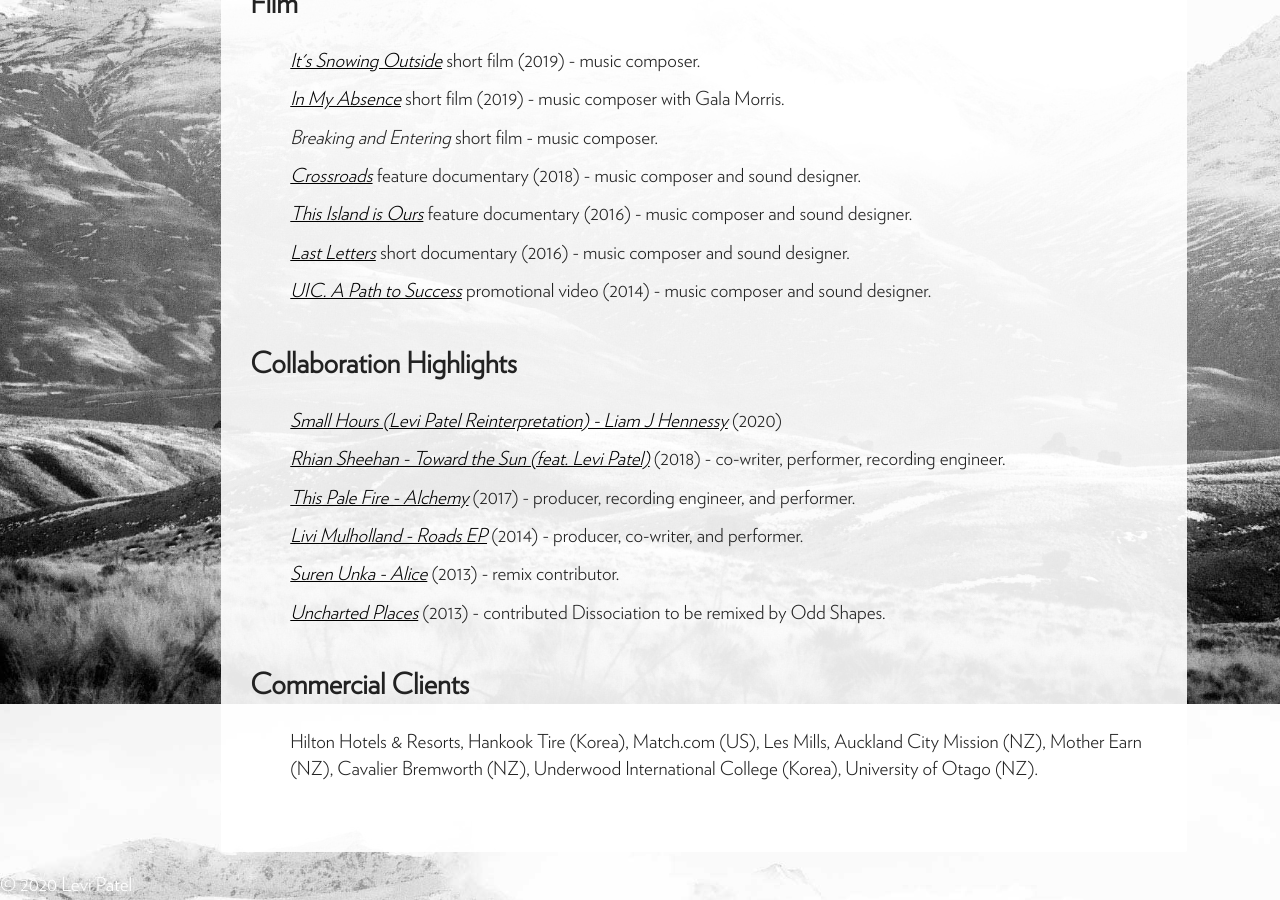
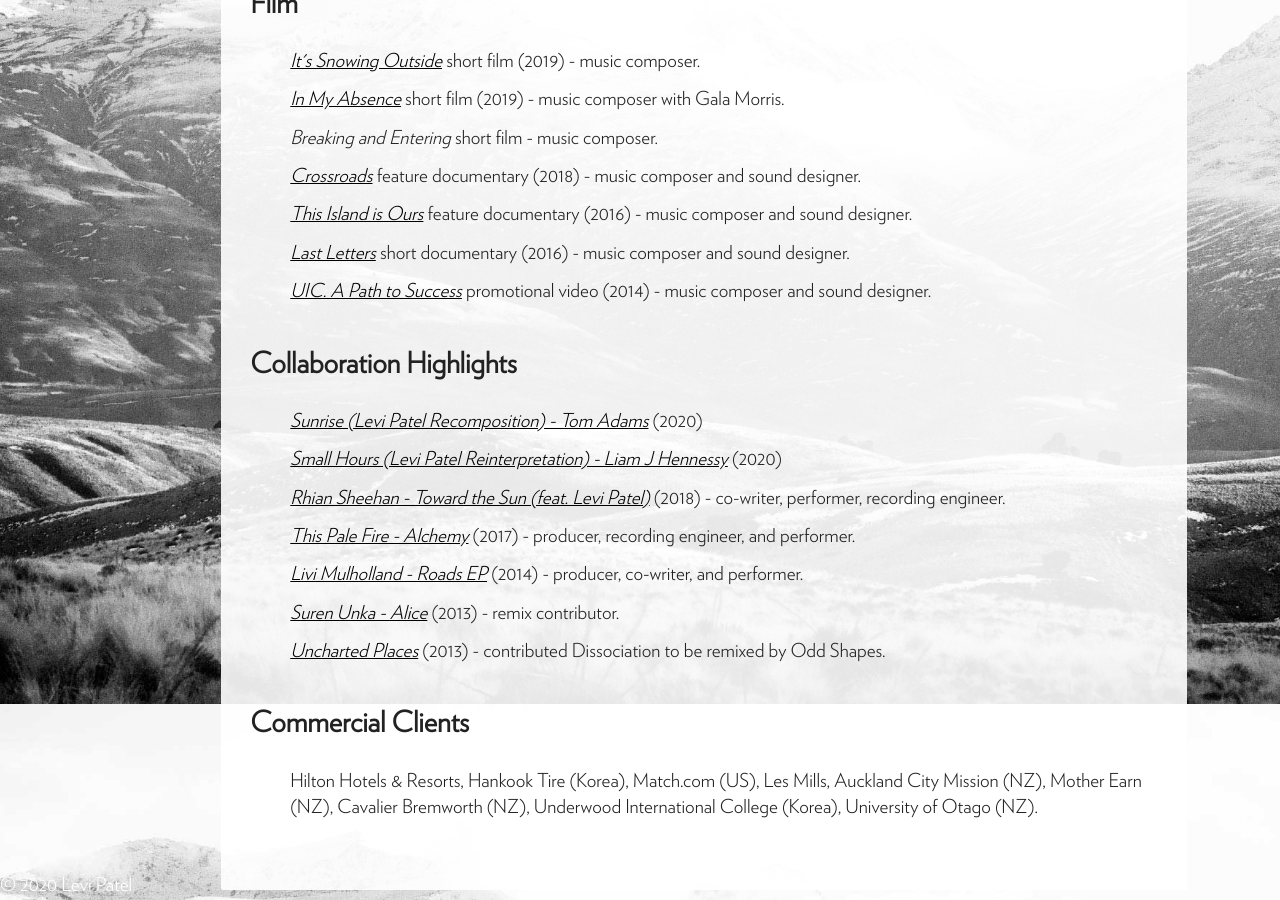
Before and after one commit to levipatel/music, a Jekyll site: the page built from about.html, in a window 1280 px wide and 900 px high, scrolled down 1996 px. Built offline with Jekyll 4.4.1, drawn with Linux system fonts in a browser that asks for light colours.

Commit message:
Add Sunrise Recomposition to discography

```diff
--- a/about.html
+++ b/about.html
@@ -50,6 +50,7 @@ layout: default
 
   <h2>Collaboration Highlights</h2>
   <ul class="list-unstyled list-spaced">
+    <li><a href="https://orcd.co/re-sunrise">Sunrise (Levi Patel Recomposition) - Tom Adams</a> (2020)</li>
     <li><a href="https://smarturl.it/SmallHours-LPR">Small Hours (Levi Patel Reinterpretation) - Liam J Hennessy</a> (2020)</li>
     <li><a href="https://open.spotify.com/track/5HwIT2Ftf80clkRm7bf7Q0?si=vmJygD9yQGObDzxCV7UQnw">Rhian Sheehan - Toward the Sun (feat. Levi Patel)</a> (2018) - co-writer, performer, recording engineer.</li>
     <li><a href="https://open.spotify.com/album/0gabkvfTx90aQmI3UAnoyK">This Pale Fire - Alchemy</a> (2017) - producer, recording engineer, and performer.</li>
```
